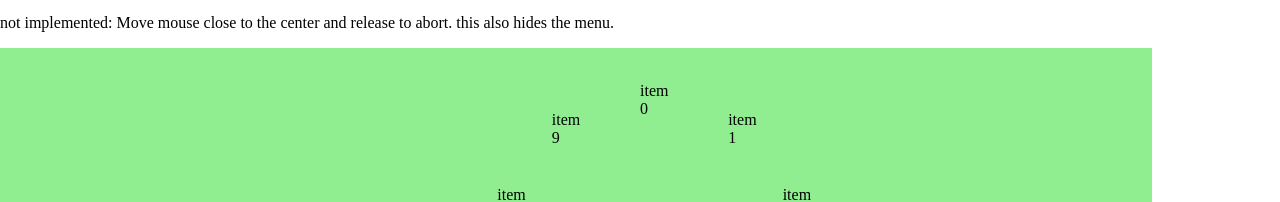
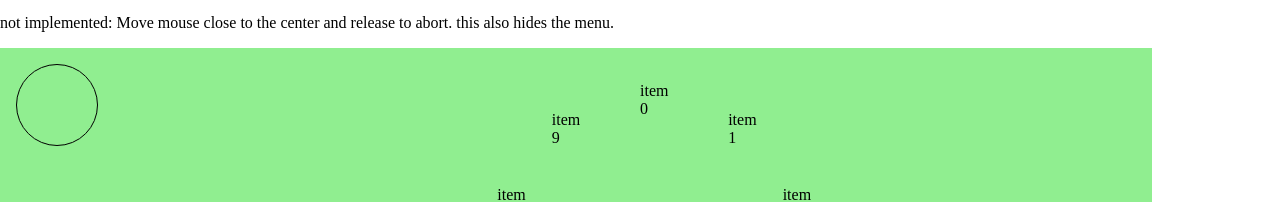
Before and after one commit to Phrenchen/radial-context-menu, an Angular app: page / in a window 1280 px wide. Shown: the part 168-370 px from the top of the page. Built offline with nearby package versions, Linux system fonts and the light colour scheme.

Commit message:
added active sector marker. additional 'minimap' shows active sector.

```diff
--- a/src/app/radial-menu/radial-menu.component.css
+++ b/src/app/radial-menu/radial-menu.component.css
@@ -35,3 +35,28 @@
 
 .selection-info {
 }
+
+/* circle slice */
+.pie {
+    opacity: 1;
+    width: 5em;
+    height: 5em;
+    display: block;
+    border-radius: 50%;
+    background-color: lightgreen;
+    border: 1px solid black;
+    float: left;
+    margin: 1em;
+}
+
+.active-circle-sector {
+    border-radius: 50%;
+    width: 5em;
+    height: 5em;
+    display: block;
+    float: left;
+    /* margin: 1em; */
+
+    opacity: 0;
+    background-color: red;
+}
--- a/src/app/radial-menu/radial-menu.component.html
+++ b/src/app/radial-menu/radial-menu.component.html
@@ -14,6 +14,8 @@
   </div>
 
   <!--
+    positions items on circle
+
     TODO: find menu-items as children of container: multiple item selections can be used!
     important: filter children by class 'menu-item'. the container may also contain non-item children!
    -->
@@ -25,7 +27,9 @@
     <div class="menuOrigin"
       [ngStyle]="{'transform': getMenuItemStyle(-1)}"></div>
   </div>
-
+  <div class="pie">
+    <div class="active-circle-sector"></div>
+  </div>
 
   <p *ngIf="targetIndex !== -1"
   class="selection-info">
--- a/src/app/radial-menu/radial-menu.component.ts
+++ b/src/app/radial-menu/radial-menu.component.ts
@@ -69,6 +69,10 @@ export class RadialMenuComponent implements OnInit, AfterViewInit {
     return styleStr;
   }
 
+  /**
+   * Tracks Mouse Movement
+   * Menu Item Selection
+   */
   public mouseMove(event: MouseEvent): void {
     this.currentMousePosition.x = event.clientX;
     this.currentMousePosition.y = event.clientY;
@@ -109,6 +113,10 @@ export class RadialMenuComponent implements OnInit, AfterViewInit {
     this.targetPositionOnCircle = position;
 
     // console.log('selected item index: ' + this.targetIndex);
+
+    // update active section
+    this.getActiveSectorStyle();
+
 
     // highlight selected DOM element
     const menuItems: NodeListOf<HTMLElement> = document.querySelectorAll('.menu-item') as NodeListOf<HTMLElement>;
@@ -161,9 +169,38 @@ export class RadialMenuComponent implements OnInit, AfterViewInit {
     return positionOnCircle;
   }
 
+  private get hasTarget(): boolean {
+    return this.targetIndex !== -1;
+  }
+
+  private getActiveSectorStyle(): string {
+    const activeCircleSector = document.querySelector('.active-circle-sector') as HTMLElement;
+
+    if (!activeCircleSector) {
+      return;
+    }
+
+    if (this.isMouseDown) {
+      if (this.hasTarget) {
+        const angleToTarget = this.calculateAngleToItemOnCircle(Math.max(0, this.targetIndex));
+        const startAngle = (angleToTarget + 90 - this.offsetAngle * .5);
+        const endAngle = (angleToTarget + 90 + this.offsetAngle * .5);
+        const backgroundColor = 'lightgreen';
+        const style = 'linear-gradient(' + endAngle + 'deg, transparent 50%, ' + backgroundColor + ' 50%), ' +
+                      'linear-gradient(' + startAngle + 'deg, ' + backgroundColor + ' 50%, transparent 50%)';
+
+        activeCircleSector.style.opacity = '1';
+        activeCircleSector.style.backgroundImage = style;
+        return style;
+      }
+    }
+    activeCircleSector.style.opacity = '0';
+    return '';
+  }
 
   private updateMarker(): void {
     const mouseDownMarker = document.querySelector('.mouse-down-marker') as HTMLElement;
+
     if (!mouseDownMarker) {
       return;
     }
```
